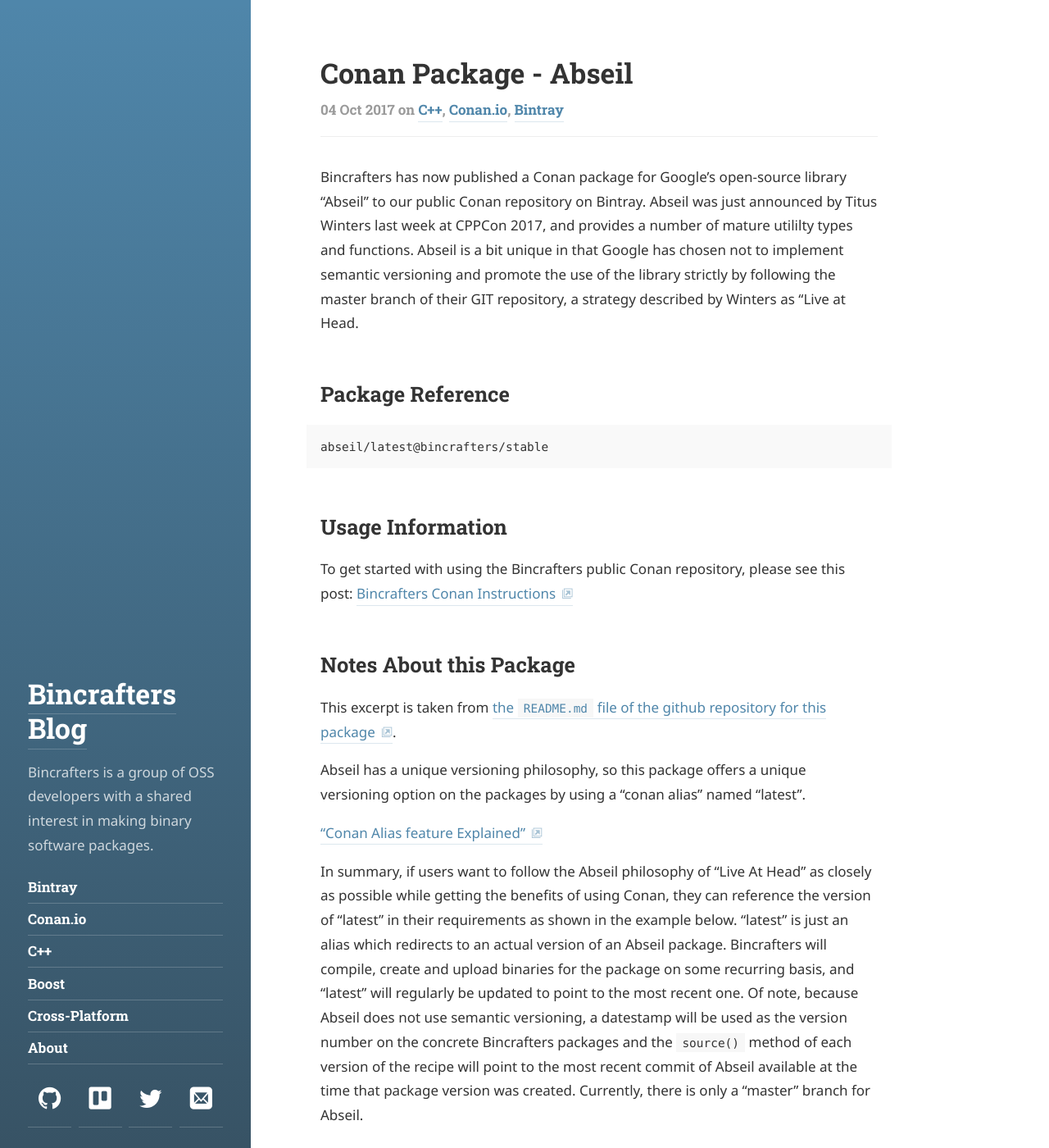
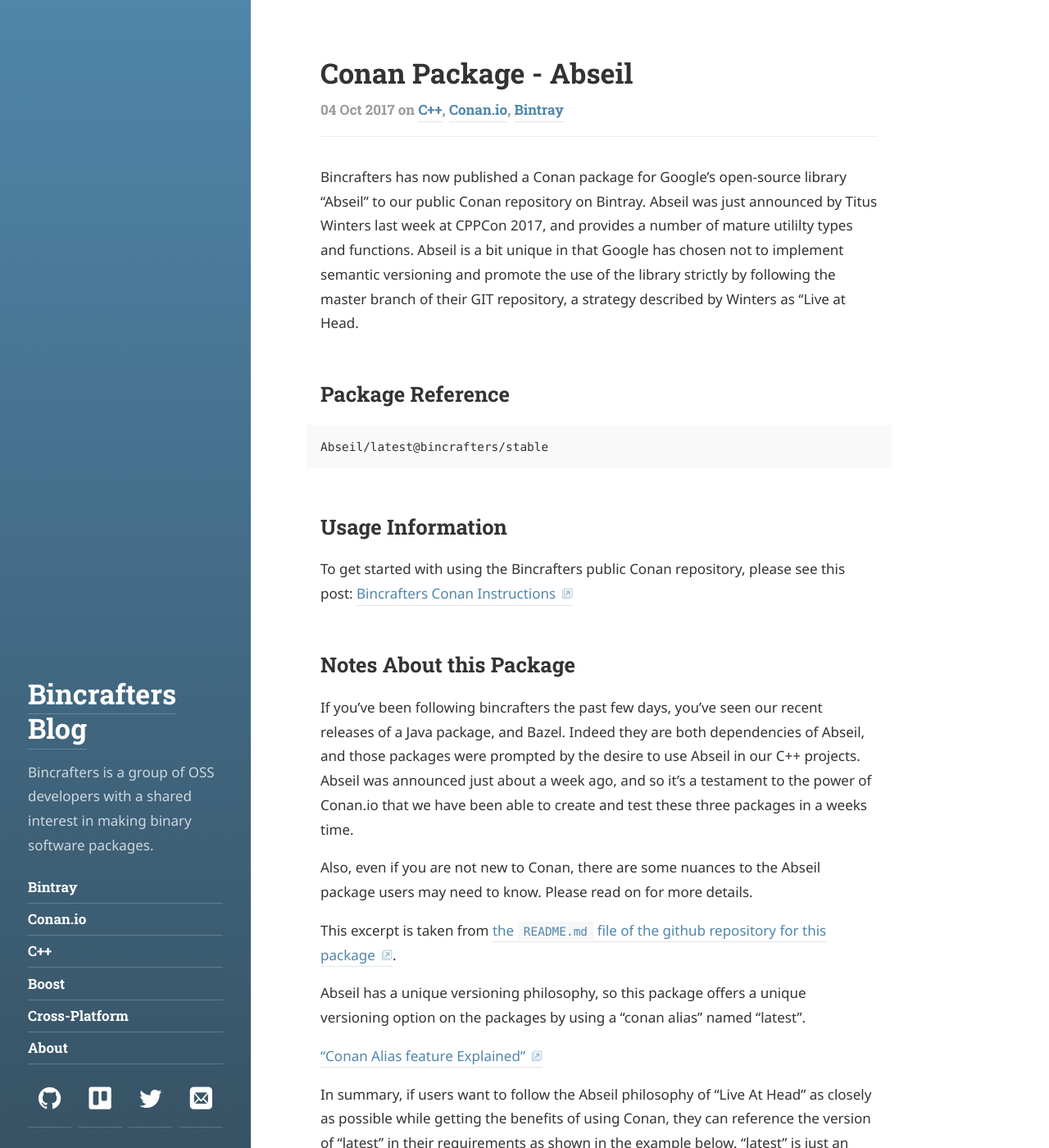
Before and after one commit to bincrafters/bincrafters.github.io, a Jekyll site: the page built from _posts/2017-10-04-Conan-Package-Abseil.md, in a window 1280 px wide and 1400 px high. Shown: the whole window at 82% size. Built offline with Jekyll 4.4.1, drawn with Linux system fonts in a browser that asks for light colours; some web fonts are replaced.

Commit message:
add notes about abseil

```diff
--- a/_posts/2017-10-04-Conan-Package-Abseil.md
+++ b/_posts/2017-10-04-Conan-Package-Abseil.md
@@ -8,7 +8,7 @@ Bincrafters has now published a Conan package for Google's open-source library "
 
 ## Package Reference
 
-    abseil/latest@bincrafters/stable
+    Abseil/latest@bincrafters/stable
 
 ## Usage Information
 
@@ -16,6 +16,10 @@ To get started with using the Bincrafters public Conan repository, please see th
 [Bincrafters Conan Instructions](https://bincrafters.github.io/2017/06/06/using-bincrafters-conan-repository)
 
 ## Notes About this Package
+
+If you've been following bincrafters the past few days, you've seen our recent releases of a Java package, and Bazel.  Indeed they are both dependencies of Abseil, and those packages were prompted by the desire to use Abseil in our C++ projects.  Abseil was announced just about a week ago, and so it's a testament to the power of Conan.io that we have been able to create and test these three packages in a weeks time.
+
+Also, even if you are not new to Conan, there are some nuances to the Abseil package users may need to know.  Please read on for more details.
 
 This excerpt is taken from [the `README.md` file of the github repository for this package](https://github.com/bincrafters/conan-abseil).
 
```
